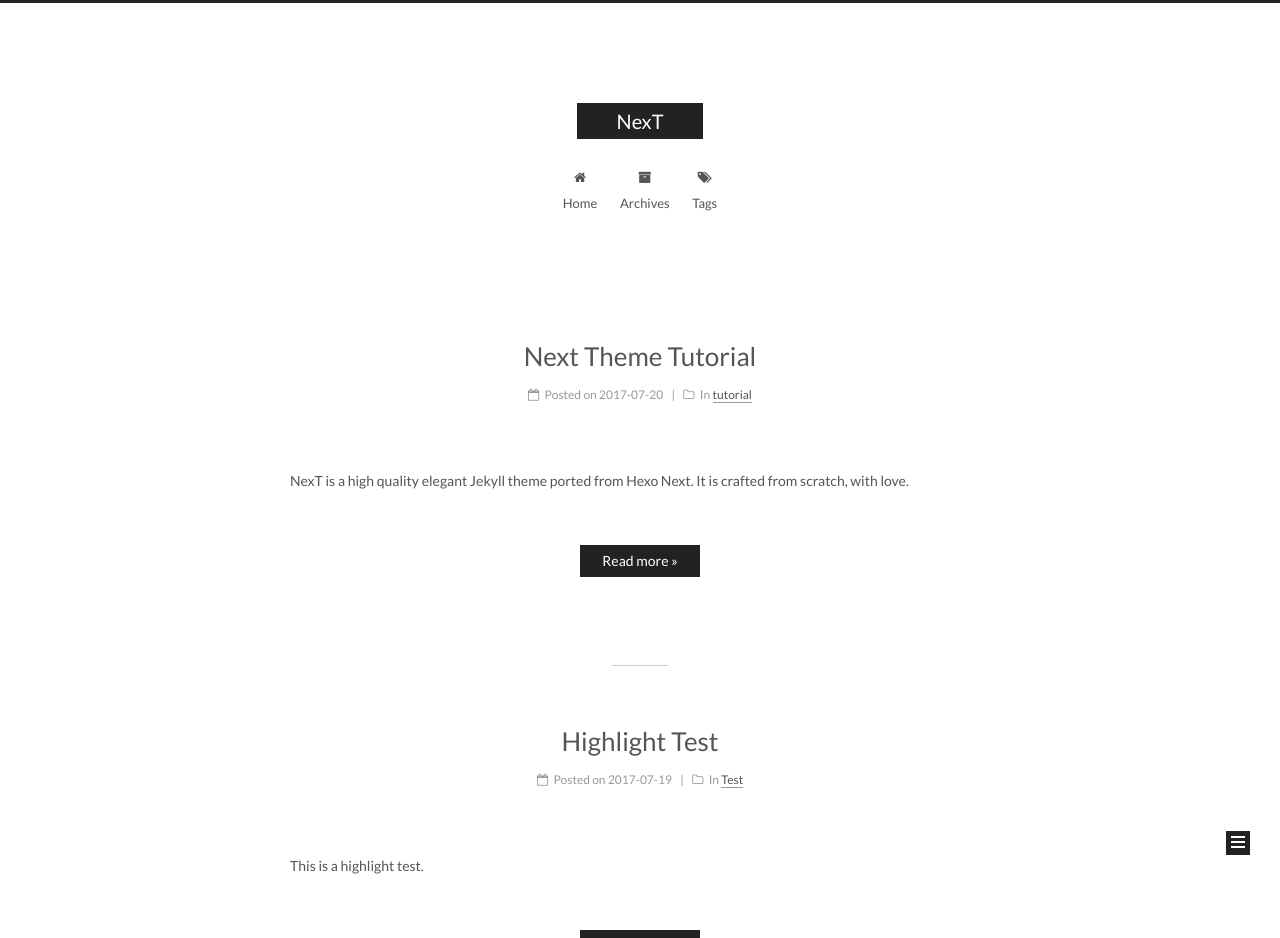
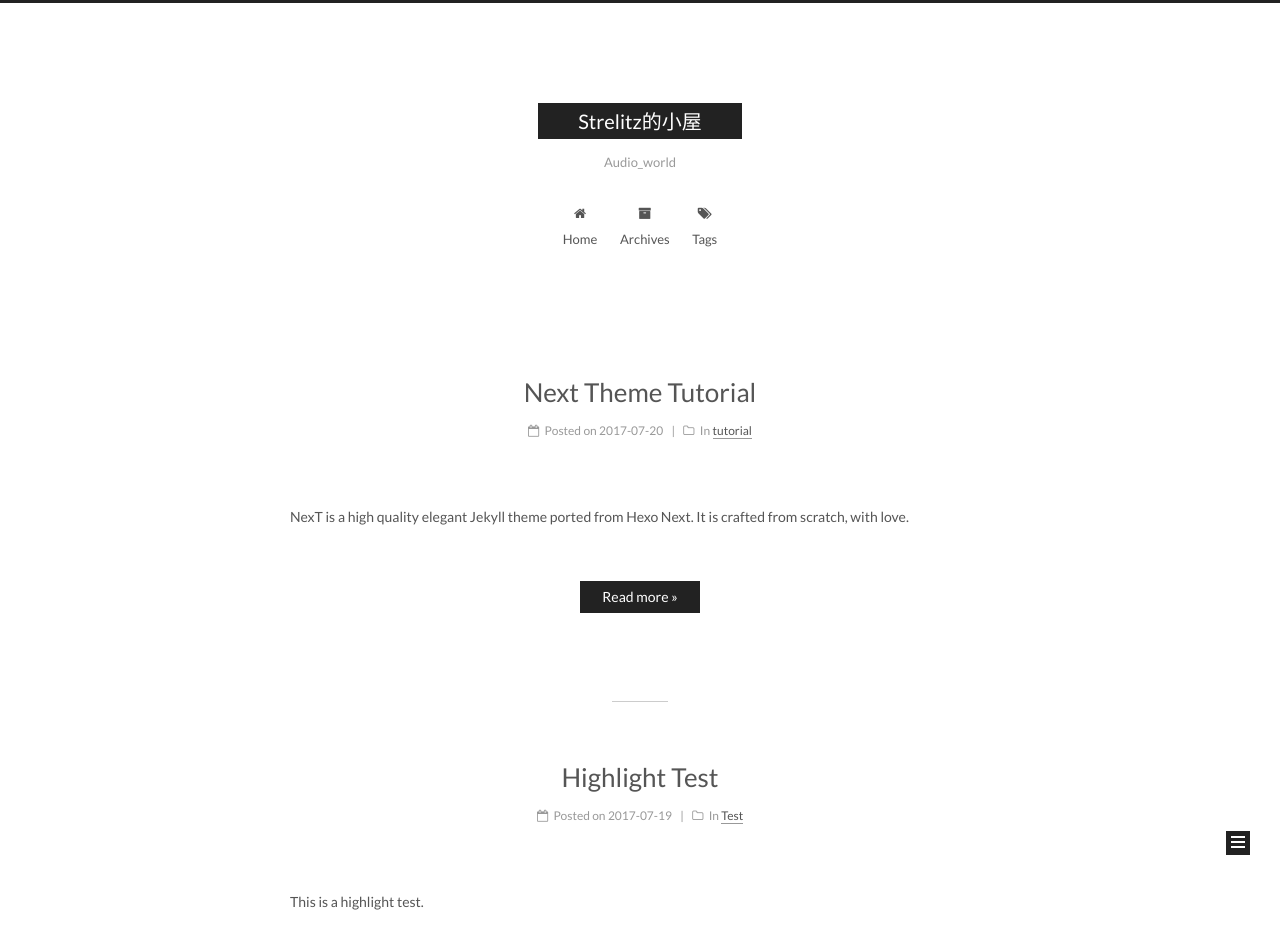
Before and after one commit to tangxuannnnn/strelitz.github.io, a Jekyll site: the page built from index.html, in a window 1280 px wide. Shown: the top 938 px of the page. Built offline with Jekyll 4.4.1, drawn with Linux system fonts in a browser that asks for light colours; emoji names are drawn with the system emoji font; the list of posts is cut into pages by our own code.

Commit message:
Update _config.yml

```diff
--- a/_config.yml
+++ b/_config.yml
@@ -4,10 +4,10 @@
 # ---------------------------------------------------------------
 
 # Site
-title: NexT
-subtitle:
-description:
-author: John Doe
+title: Strelitz的小屋
+subtitle: Audio_world
+description: Audio&Music
+author: Strelitz
 # Support language: de, en, fr-FR, id, ja, ko, pt-BR, pt, ru, zh-Hans, zh-hk, zh-tw
 language: en
 date_format: '%Y-%m-%d'
@@ -79,7 +79,7 @@ plugins:
 favicon: /assets/favicon.ico
 
 # Set default keywords (Use a comma to separate)
-keywords: "Jekyll, NexT"
+keywords: "Strelitz, Audio"
 
 # Set rss to false to disable feed link.
 # Leave rss as empty to use site's feed link.
```
